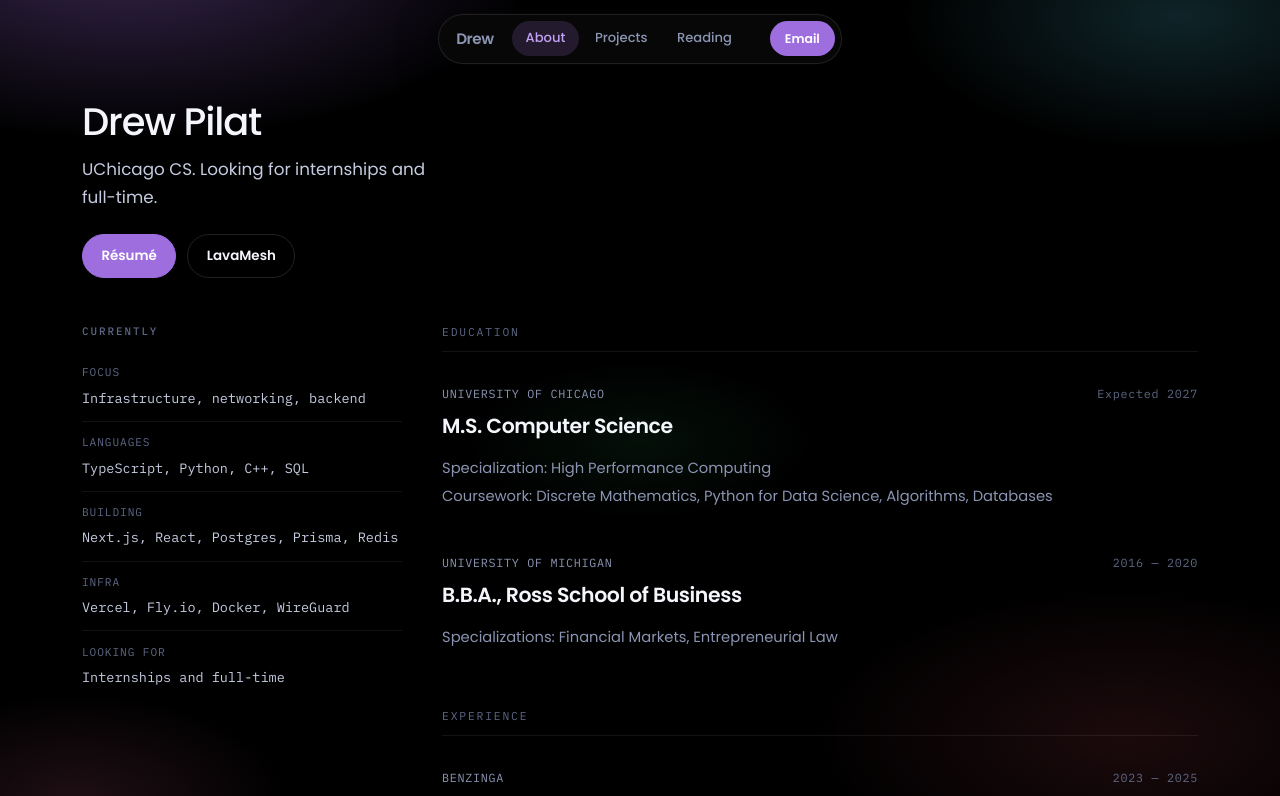
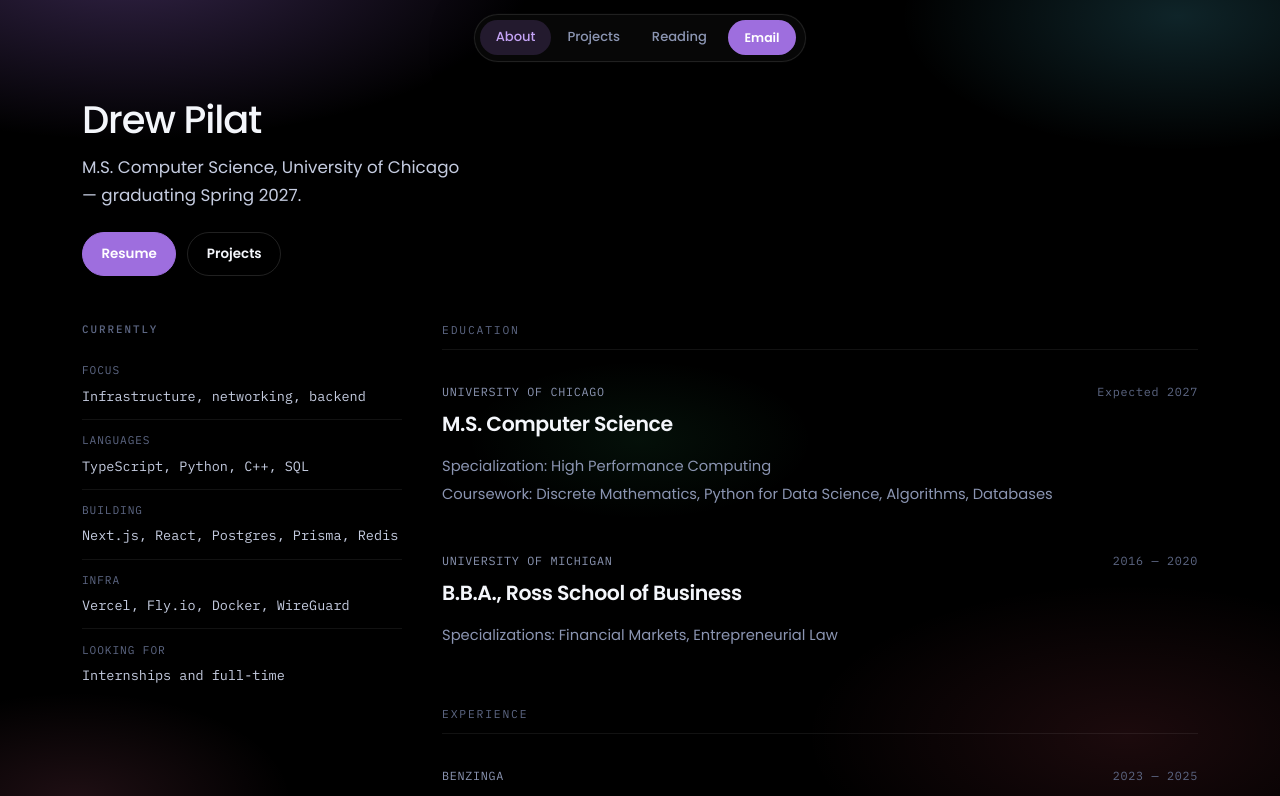
Before and after one commit to dpilat1227/drew-fun, a Svelte app: page / in a window 1280 px wide. Shown: the top 796 px of the page. Built offline with nearby package versions, Linux system fonts and the light colour scheme.

Commit message:
UX fixes: nav cleanup, bio update, remove drafts line, nav load animation

```diff
--- a/src/app.css
+++ b/src/app.css
@@ -315,15 +315,22 @@ code {
   background: transparent;
   border: none;
   pointer-events: none;
+  /* Prevent flash-of-unstyled-nav on first paint */
+  animation: nav-drop 0.5s var(--ease) both;
+}
+
+@keyframes nav-drop {
+  from { opacity: 0; transform: translateY(-8px); }
+  to   { opacity: 1; transform: none; }
 }
 
 .nav-float {
   pointer-events: auto;
   display: flex;
   align-items: center;
-  gap: 1.15rem;
+  gap: 0.25rem;
   max-width: calc(100% - 1.5rem);
-  padding: 0.38rem 0.4rem 0.38rem 1.1rem;
+  padding: 0.32rem 0.32rem;
   background: rgba(8, 8, 8, 0.88);
   backdrop-filter: saturate(160%) blur(24px);
   border: 1px solid rgba(255, 255, 255, 0.1);
@@ -350,7 +357,7 @@ a.brand:focus-visible {
 
 .site-nav {
   display: flex;
-  gap: 0.15rem;
+  gap: 0.1rem;
   font-family: var(--font-sans);
   font-size: 0.82rem;
   font-weight: 500;
@@ -360,8 +367,9 @@ a.brand:focus-visible {
 .site-nav a {
   color: var(--text-3);
   border-bottom: none;
-  padding: 0.42rem 0.85rem;
+  padding: 0.42rem 0.95rem;
   border-radius: 999px;
+  transition: color 0.2s var(--ease), background 0.2s var(--ease);
 }
 
 .site-nav a:hover {
@@ -384,7 +392,8 @@ a.project-card:hover {
   display: flex;
   align-items: center;
   gap: 0.75rem;
-  margin-left: 0.35rem;
+  margin-left: 0.1rem;
+  padding-right: 0.2rem;
 }
 
 .nav-mail {
@@ -396,7 +405,8 @@ a.project-card:hover {
   border-radius: 999px;
   font-size: 0.78rem;
   font-weight: 600;
-  padding: 0.42rem 0.95rem;
+  padding: 0.42rem 1.05rem;
+  transition: background 0.2s var(--ease), color 0.2s var(--ease);
 }
 
 .nav-mail:hover {
--- a/src/lib/Header.svelte
+++ b/src/lib/Header.svelte
@@ -15,7 +15,6 @@
 
 <header class="site-header no-print">
   <div class="nav-float">
-    <a href="/" class="brand">Drew</a>
     <nav class="site-nav" aria-label="Primary">
       {#each links as link (link.href)}
         <a href={link.href} aria-current={isActive(link.href) ? 'page' : undefined}>
--- a/src/pages/About.svelte
+++ b/src/pages/About.svelte
@@ -111,11 +111,11 @@
     <section class="hero no-print">
       <h1 class="display-name">Drew Pilat</h1>
       <p class="lead kicker">
-        UChicago CS. Looking for internships and full-time.
+        M.S. Computer Science, University of Chicago &mdash; graduating Spring 2027.
       </p>
       <div class="cta-row">
-        <a href="/Drew_Pilat_Resume.pdf" download class="btn btn-primary">Résumé</a>
-        <a href="/projects/lavamesh" class="btn">LavaMesh</a>
+        <a href="/Drew_Pilat_Resume.pdf" download class="btn btn-primary">Resume</a>
+        <a href="/projects" class="btn">Projects</a>
       </div>
     </section>
 
--- a/src/pages/Projects.svelte
+++ b/src/pages/Projects.svelte
@@ -49,9 +49,6 @@
 <div class="page">
   <div class="wrap">
     <h1>Projects</h1>
-    <p class="lead" style="max-width:36ch;margin-top:0.75rem;">
-      Drafts aren't listed.
-    </p>
 
     <div class="project-list">
       {#each projects as project (project.href)}
```
